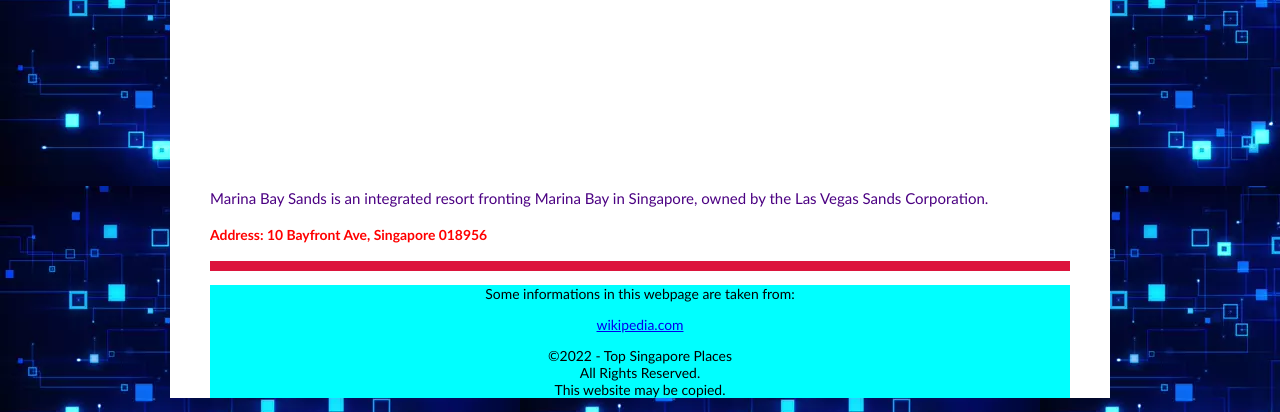
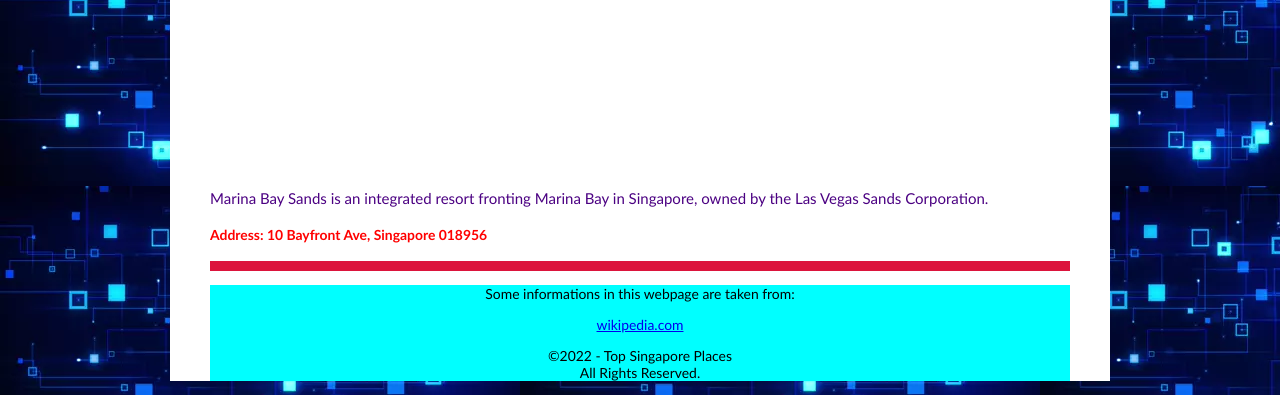
Before and after one commit to Moses-GC/Moses-GC.github.io, a plain HTML site: page The 2 Integrated Resorts.html in a window 1280 px wide. Shown: the part 1279-1691 px from the top of the page. Drawn offline with Linux system fonts and the light colour scheme.

Commit message:
Minor Update

```diff
--- a/My Website.css
+++ b/My Website.css
@@ -241,6 +241,7 @@ table tr :nth-child(3) {
     border: 3px solid gold;
     border-bottom: none;
     display: block;
+    background-color: orange;
 }
 /*End Site Navigation*/
 
--- a/The 2 Integrated Resorts.html
+++ b/The 2 Integrated Resorts.html
@@ -138,8 +138,7 @@
         <p>Some informations in this webpage are taken from:</p>
         <p><a href="https://www.wikipedia.com">wikipedia.com</a></p>
         <p>&copy;2022 - Top Singapore Places <br>
-            All Rights Reserved. <br>
-            This website may be copied.</p>
+            All Rights Reserved. </p>
     </aside>
 
 </body>
```
Also changed, not shown: Top 3 Holiday Places.html (+1 -2 lines), Top 3 Shopping Malls.html (+1 -2 lines), index.html (+1 -2 lines).
